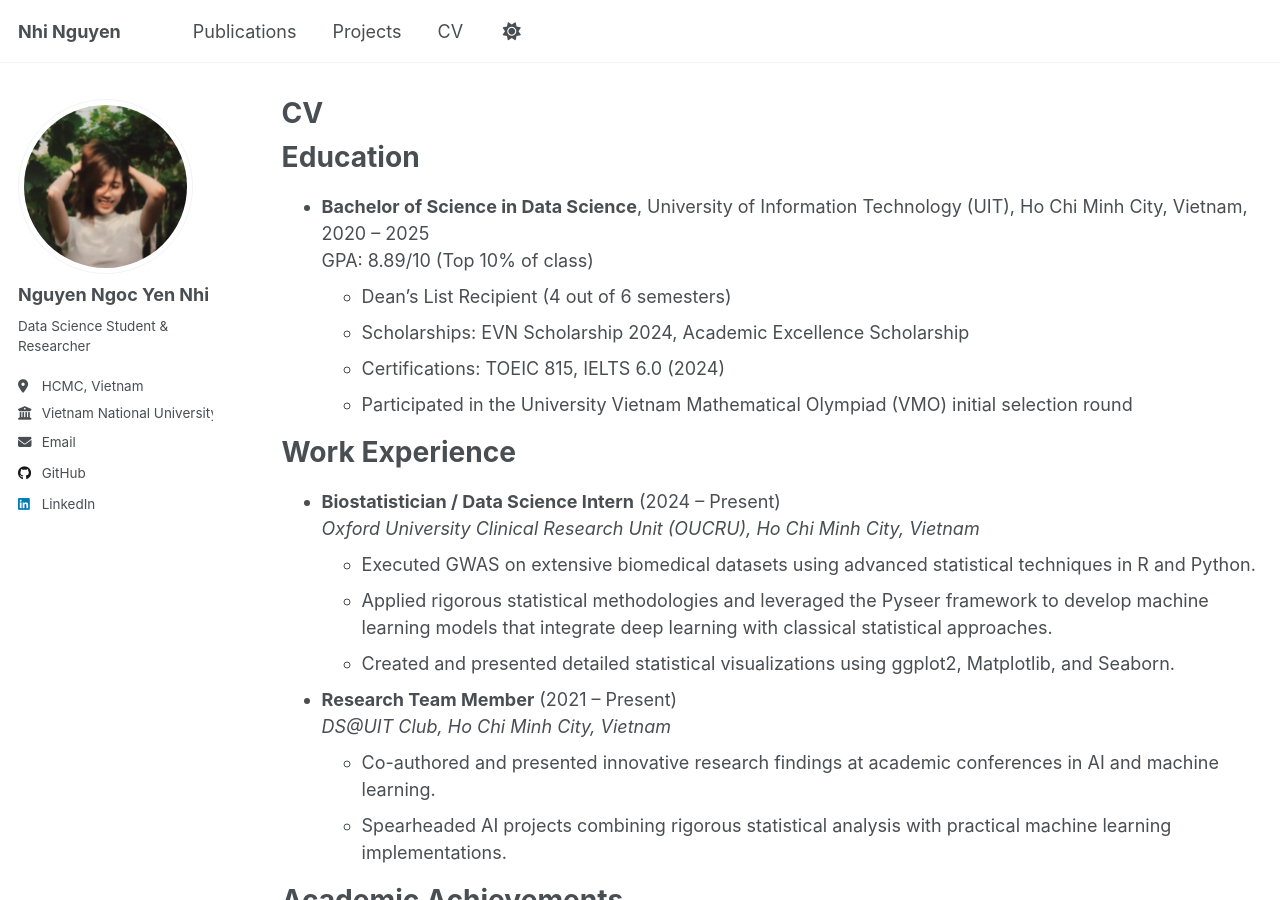
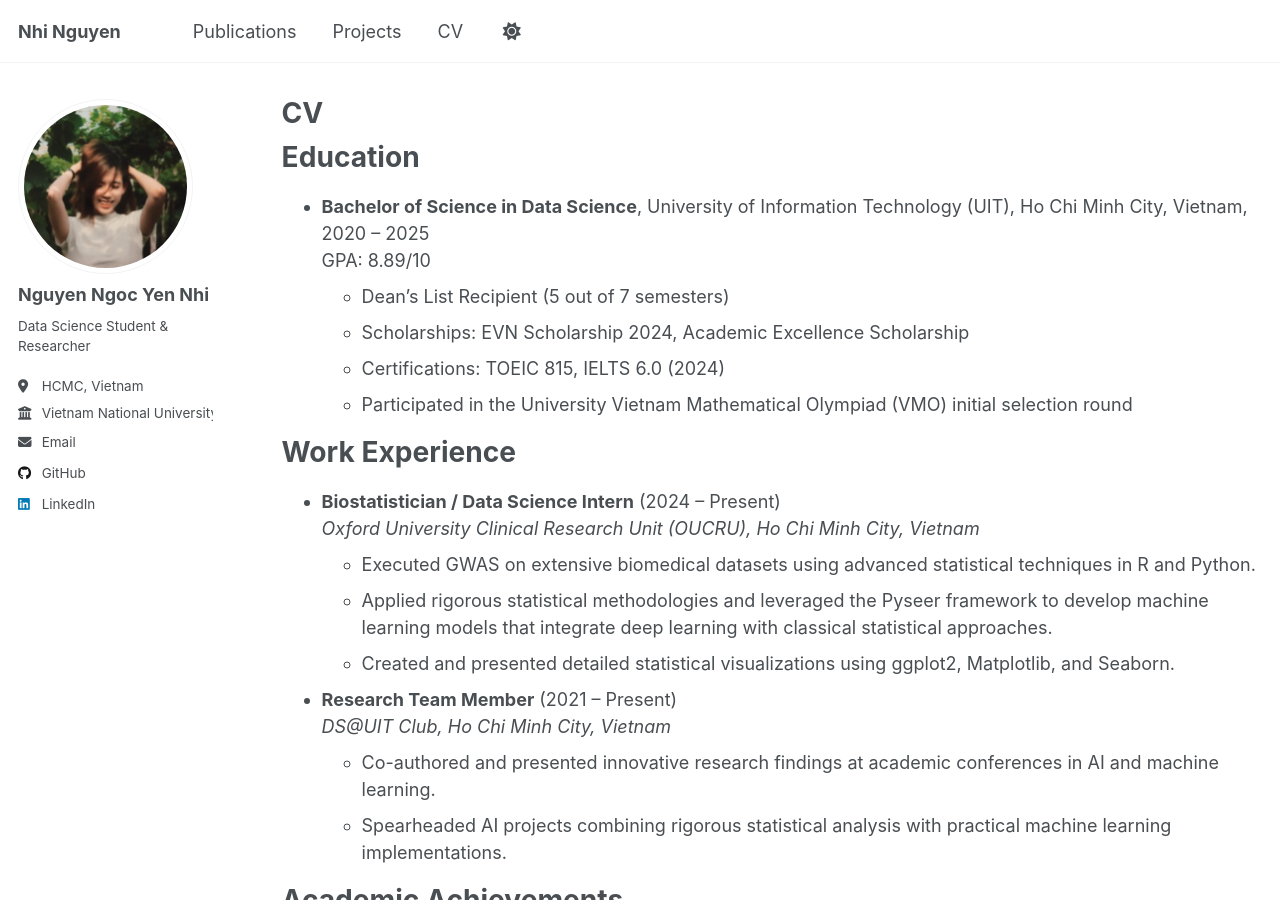
Before and after one commit to dalietnguyen342/dalietnguyen342.github.io, a Jekyll site: the page built from _pages/cv.md, in a window 1280 px wide and 900 px high. Built offline with Jekyll 4.4.1, drawn with Linux system fonts in a browser that asks for light colours.

Commit message:
Update cv.md

```diff
--- a/_pages/cv.md
+++ b/_pages/cv.md
@@ -12,8 +12,8 @@ redirect_from:
 Education
 ======
 * **Bachelor of Science in Data Science**, University of Information Technology (UIT), Ho Chi Minh City, Vietnam, 2020 – 2025
-  GPA: 8.89/10 (Top 10% of class)
-  - Dean’s List Recipient (4 out of 6 semesters)
+  GPA: 8.89/10
+  - Dean’s List Recipient (5 out of 7 semesters)
   - Scholarships: EVN Scholarship 2024, Academic Excellence Scholarship
   - Certifications: TOEIC 815, IELTS 6.0 (2024)
   - Participated in the University Vietnam Mathematical Olympiad (VMO) initial selection round
```
